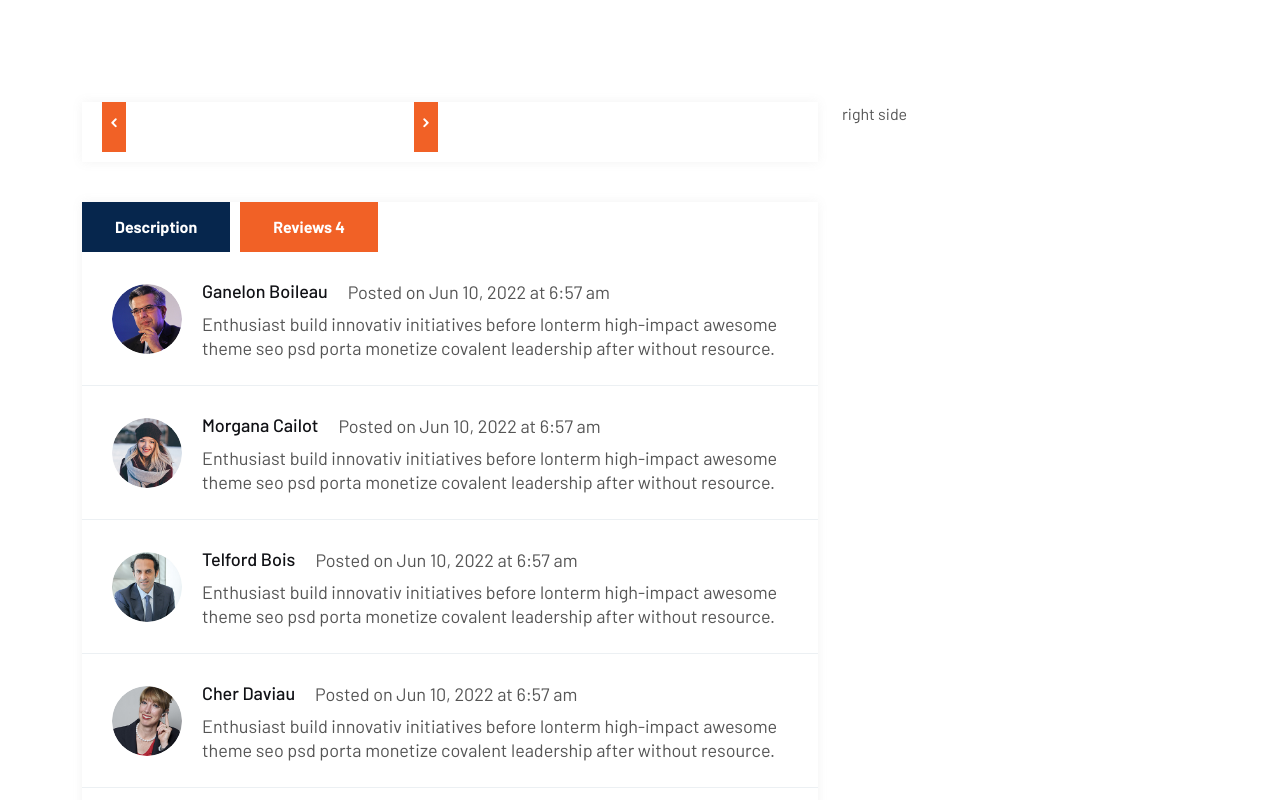
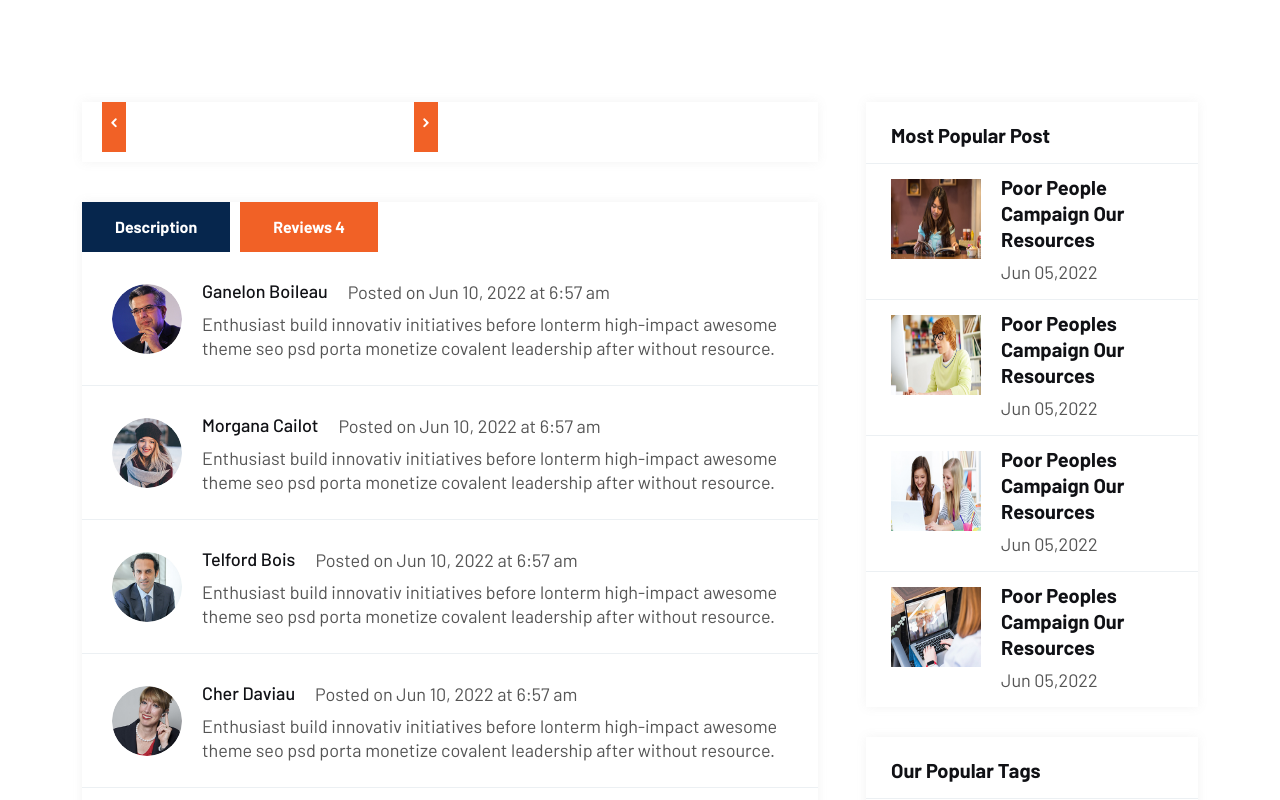
Before and after one commit to imsedhu/happibuy, a React (Vite) app: page /shop/1 in a window 1280 px wide. Shown: the part 460-1260 px from the top of the page. Built offline with nearby package versions, Linux system fonts and the light colour scheme.

Commit message:
SingleProduct component right side part added

```diff
--- a/src/pages/shop/SingleProduct.jsx
+++ b/src/pages/shop/SingleProduct.jsx
@@ -10,6 +10,8 @@
 import {Autoplay} from "swiper/modules"
 import ProductDisplay from './ProductDisplay';
 import Review from './Review';
+import PopularPost from './PopularPost';
+import Tags from './Tags';
 
 const SingleProduct = () => {
   const [product, setProduct] = useState([]);
@@ -94,7 +96,12 @@
             </div>
 
             {/* right side */}
-            <div className="col-lg-4 col-12">right side</div>
+            <div className="col-lg-4 col-12">
+              <div className="ps-lg-4">
+                <PopularPost />
+                <Tags />
+              </div>
+            </div>
           </div>
         </div>
       </div>
```
